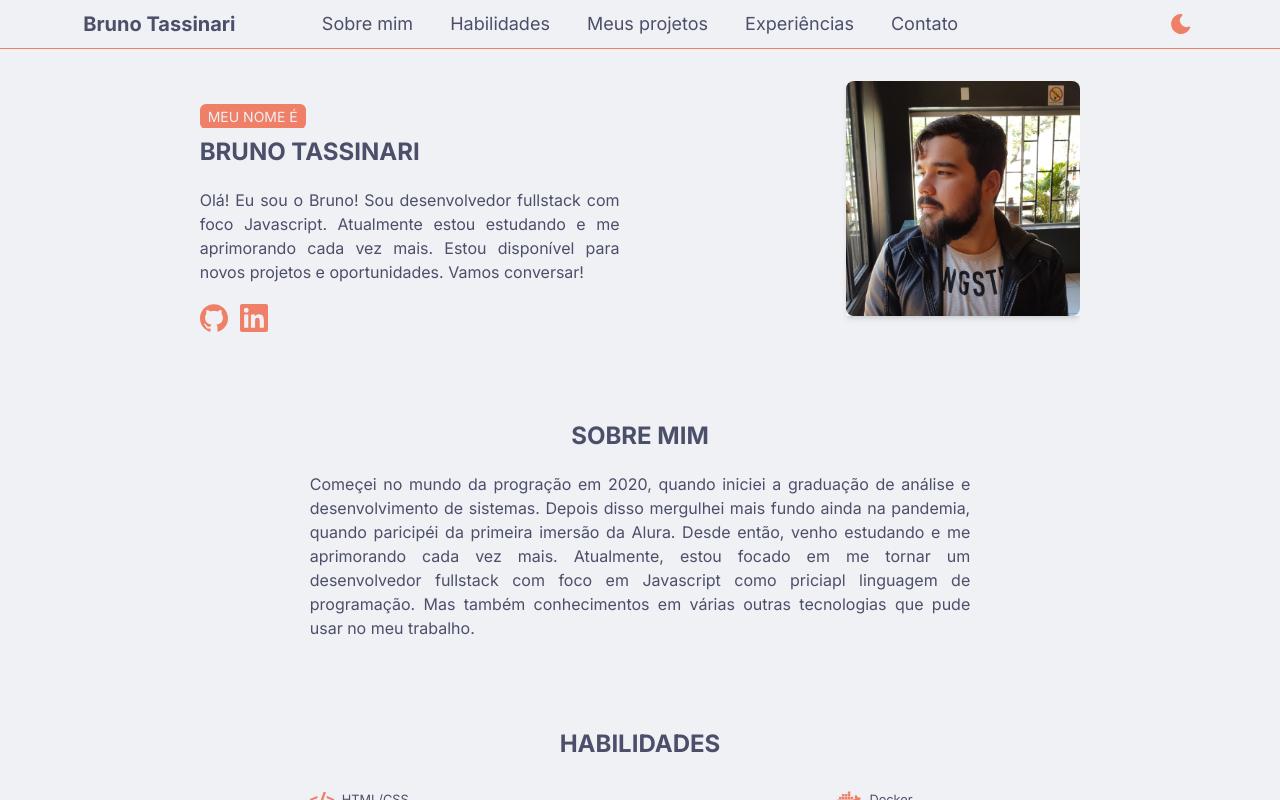
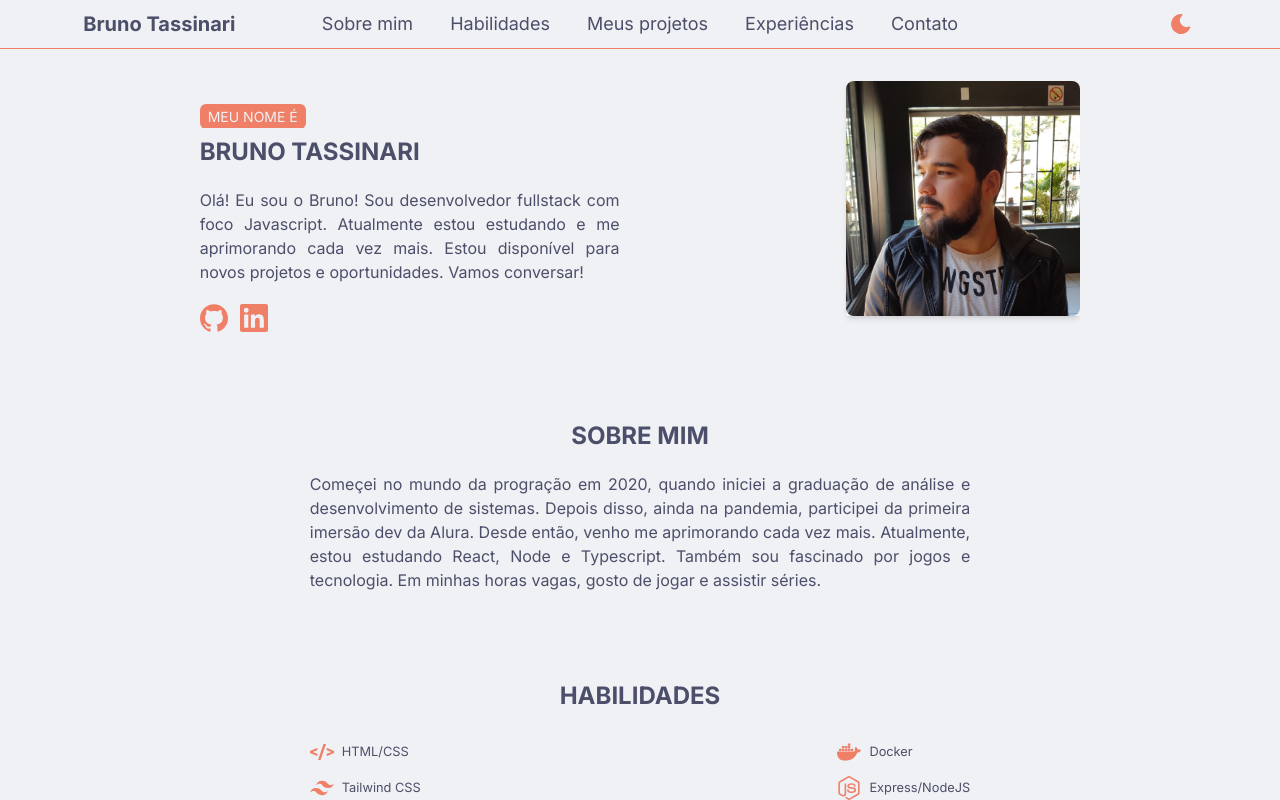
Before and after one commit to BrunoTassinari/tassinari-website, a React (Vite) app: page / in a window 1280 px wide. Built offline with nearby package versions, Linux system fonts and the light colour scheme.

Commit message:
fix: about text

```diff
--- a/src/pages/home.tsx
+++ b/src/pages/home.tsx
@@ -67,13 +67,11 @@ export const Home = () => {
         />
         <p className="text-sm lg:text-base text-color-text text-justify">
           Começei no mundo da progração em 2020, quando iniciei a graduação de
-          análise e desenvolvimento de sistemas. Depois disso mergulhei mais
-          fundo ainda na pandemia, quando paricipéi da primeira imersão da
-          Alura. Desde então, venho estudando e me aprimorando cada vez mais.
-          Atualmente, estou focado em me tornar um desenvolvedor fullstack com
-          foco em Javascript como priciapl linguagem de programação. Mas também
-          conhecimentos em várias outras tecnologias que pude usar no meu
-          trabalho.
+          análise e desenvolvimento de sistemas. Depois disso, ainda na
+          pandemia, participei da primeira imersão dev da Alura. Desde então,
+          venho me aprimorando cada vez mais. Atualmente, estou estudando React,
+          Node e Typescript. Também sou fascinado por jogos e tecnologia. Em
+          minhas horas vagas, gosto de jogar e assistir séries.
         </p>
       </Container>
 
```
